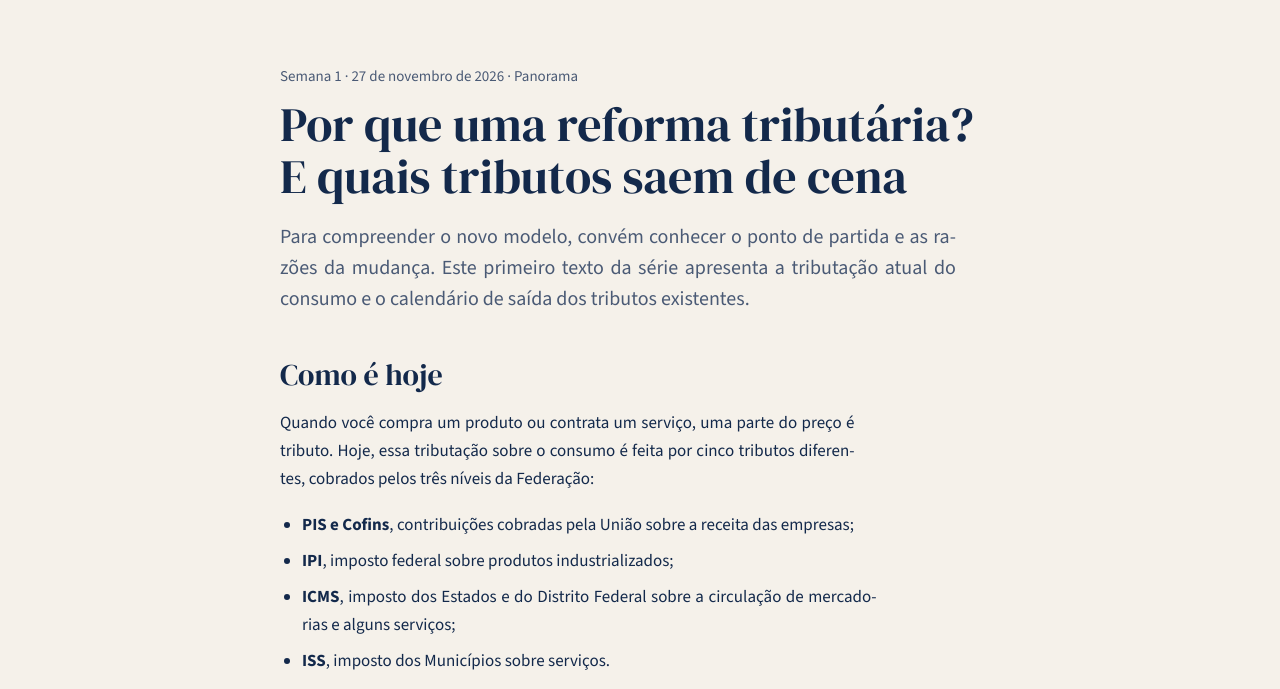
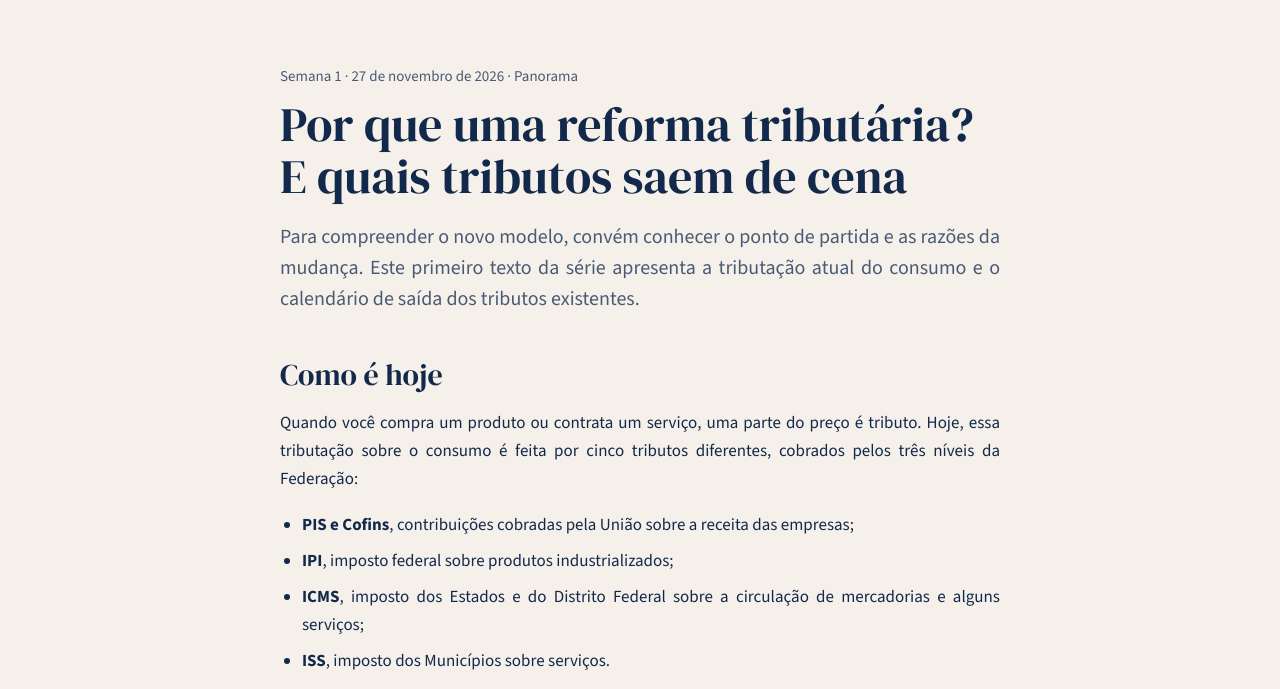
Before and after one commit to dquares/reforma-tributaria, a plain HTML site: page artigos/semana-01-por-que-uma-reforma.html in a window 1280 px wide. Shown: the part 83-772 px from the top of the page. Drawn offline with nearby package versions, Linux system fonts and the light colour scheme.

Commit message:
Justifica os textos e remove a separação silábica
Co-Authored-By: Claude Opus 5.5 <noreply@anthropic.com>
Claude-Session: https://claude.ai/code/session_01QDQ9DECVgVtvw7P8cRpLU3

```diff
--- a/assets/style.css
+++ b/assets/style.css
@@ -69,7 +69,6 @@ main{max-width:1240px;margin:0 auto;padding:clamp(32px,5vw,64px) max(5vw,16px)}
 .artigo h1{font:400 clamp(34px,5vw,48px)/1.08 'DM Serif Display',Georgia,serif;margin:0 0 18px;text-wrap:balance}
 .artigo .abertura{font-size:20px;line-height:1.55;color:var(--cinza);margin:0 0 32px}
 .artigo h2{font:400 30px/1.15 'DM Serif Display',Georgia,serif;margin:44px 0 14px}
-.artigo p,.artigo li{max-width:68ch}
 .artigo ul{padding-left:22px}
 .artigo li{margin:8px 0}
 .tabela{width:100%;border-collapse:collapse;margin:20px 0 8px;background:var(--branco);border-radius:16px;overflow:hidden;font-size:16px}
@@ -94,9 +93,9 @@ main{max-width:1240px;margin:0 auto;padding:clamp(32px,5vw,64px) max(5vw,16px)}
 .rodape .wrap{max-width:1240px;margin:0 auto;padding:28px max(5vw,16px);display:flex;flex-wrap:wrap;gap:10px 32px;justify-content:space-between}
 .rodape p{margin:0;max-width:60ch}
 
-/* Texto justificado */
-.capa p,.card p,.artigo p,.artigo li,.sobre p,.sobre li,.nota,.proximos li{text-align:justify;hyphens:auto;-webkit-hyphens:auto}
-.artigo .meta,.card .meta{text-align:left}
+/* Texto justificado, sem separação silábica, com a mesma largura dentro e fora das caixas */
+p,li,.nota{text-align:justify;hyphens:manual;-webkit-hyphens:manual;overflow-wrap:normal;word-break:normal}
+.meta,.marcos li,.etiquetas li,.menu a,.rodape p,.tabela td{text-align:left}
 
 @media(max-width:820px){
   .capa .wrap{grid-template-columns:minmax(0,1fr)}
```
